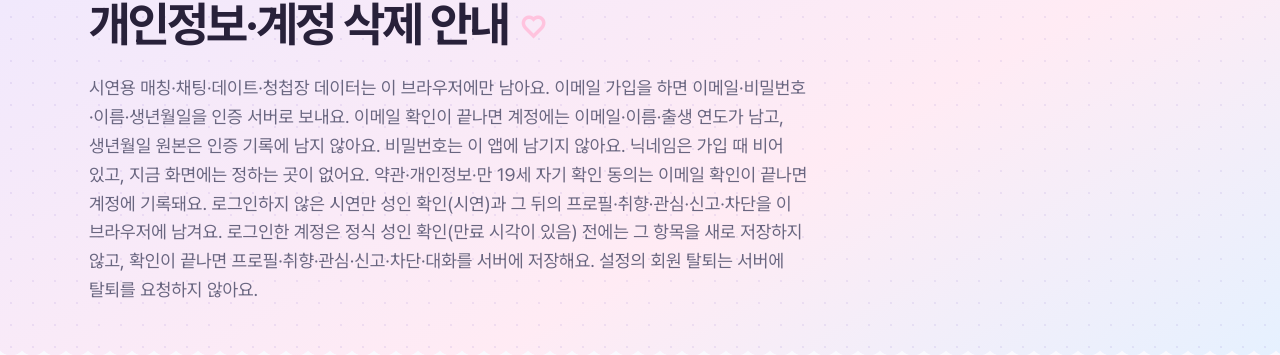
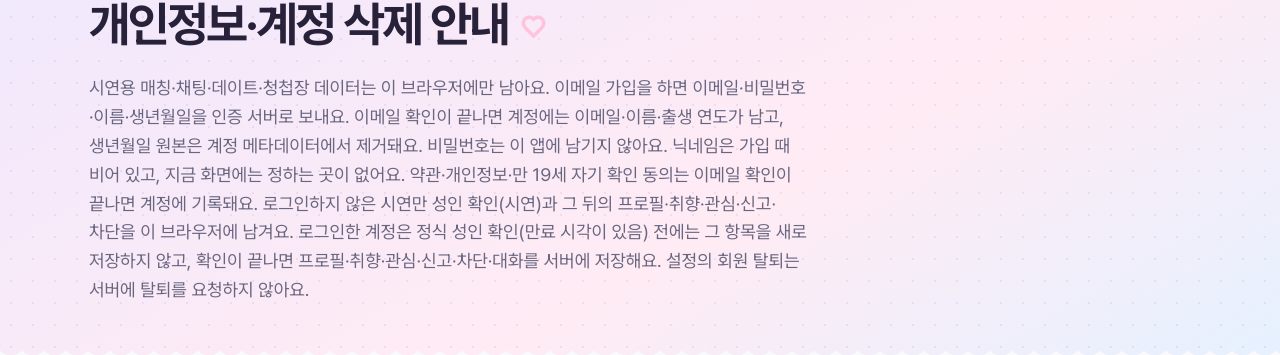
Before and after one commit to sterran123/eottae, a Next.js app in the folder 0. 소스코드/eottae-web/: page /eottae/privacy in a window 1280 px wide. Shown: the part 213-568 px from the top of the page. Built offline with nearby package versions, Linux system fonts and the light colour scheme; no server answers.

Commit message:
fix(privacy): 생년월일 문구를 메타데이터 제거 범위로 한정 (codex 리뷰 반영)

```diff
--- a/0. 소스코드/eottae-web/src/app/privacy/page.tsx
+++ b/0. 소스코드/eottae-web/src/app/privacy/page.tsx
@@ -5,7 +5,7 @@ import { MotifIcon } from '@/components/shared/motif-icon';
 import { isSupabaseConfigured } from '@/lib/supabase/client';
 
 const accountSentence = isSupabaseConfigured
-  ? '이메일 가입을 하면 이메일·비밀번호·이름·생년월일을 인증 서버로 보내요. 이메일 확인이 끝나면 계정에는 이메일·이름·출생 연도가 남고, 생년월일 원본은 인증 기록에 남지 않아요. 비밀번호는 이 앱에 남기지 않아요. 닉네임은 가입 때 비어 있고, 지금 화면에는 정하는 곳이 없어요. 약관·개인정보·만 19세 자기 확인 동의는 이메일 확인이 끝나면 계정에 기록돼요. 로그인하지 않은 시연만 성인 확인(시연)과 그 뒤의 프로필·취향·관심·신고·차단을 이 브라우저에 남겨요. 로그인한 계정은 정식 성인 확인(만료 시각이 있음) 전에는 그 항목을 새로 저장하지 않고, 확인이 끝나면 프로필·취향·관심·신고·차단·대화를 서버에 저장해요.'
+  ? '이메일 가입을 하면 이메일·비밀번호·이름·생년월일을 인증 서버로 보내요. 이메일 확인이 끝나면 계정에는 이메일·이름·출생 연도가 남고, 생년월일 원본은 계정 메타데이터에서 제거돼요. 비밀번호는 이 앱에 남기지 않아요. 닉네임은 가입 때 비어 있고, 지금 화면에는 정하는 곳이 없어요. 약관·개인정보·만 19세 자기 확인 동의는 이메일 확인이 끝나면 계정에 기록돼요. 로그인하지 않은 시연만 성인 확인(시연)과 그 뒤의 프로필·취향·관심·신고·차단을 이 브라우저에 남겨요. 로그인한 계정은 정식 성인 확인(만료 시각이 있음) 전에는 그 항목을 새로 저장하지 않고, 확인이 끝나면 프로필·취향·관심·신고·차단·대화를 서버에 저장해요.'
   : '인증 설정 전에는 이메일 가입·로그인을 하지 않아, 계정을 서버에 만들지 않아요.';
 
 const accountTitle = isSupabaseConfigured
```
